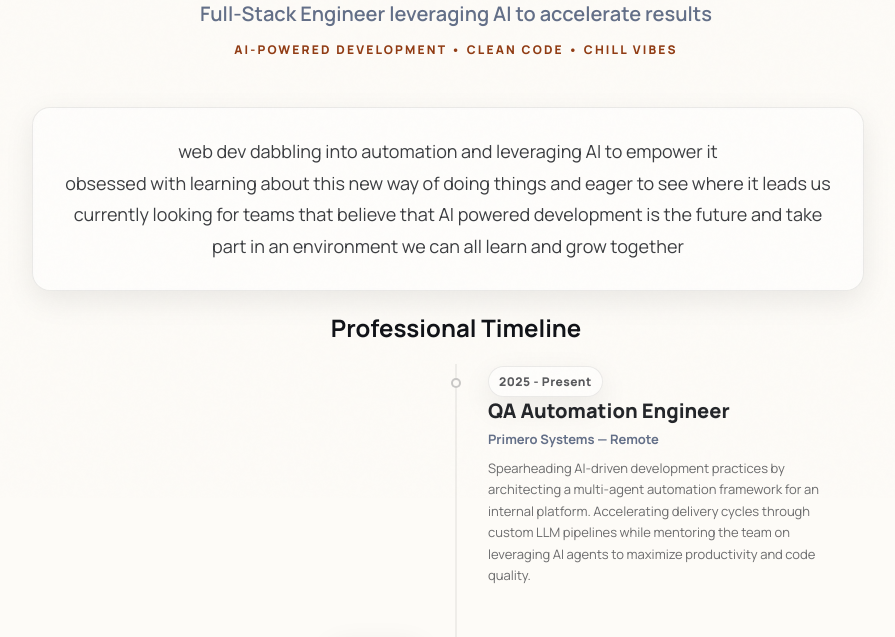
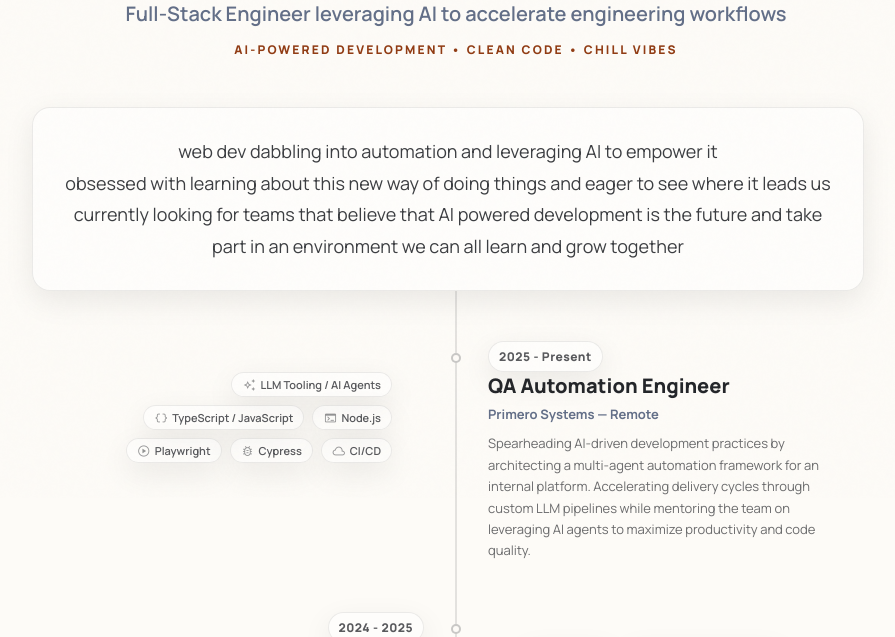
Before and after one commit to sebbrinkworth/portfolio, a website built with Vite: page index.html in a window 1280 px wide. Shown: the part 302-939 px from the top of the page, without its empty margins (184-1079 px from the left). Built offline with nearby package versions, Linux system fonts and the light colour scheme.

Commit message:
ux rework

```diff
--- a/css/components.css
+++ b/css/components.css
@@ -108,8 +108,8 @@
   background: rgb(var(--card) / var(--card-alpha));
   box-shadow: var(--shadow);
   padding: 22px;
-  backdrop-filter: blur(10px);
-  -webkit-backdrop-filter: blur(10px);
+  position: relative;
+  z-index: 1;
 
   /* Added for horizontal alignment */
   text-align: center;
@@ -136,25 +136,30 @@
   text-align: center;
 }
 
+
 .timeline-body {
   position: relative;
   display: flow-root;
+  padding-top: 3rem;
+  margin-bottom: 80px;
 }
 
 /* Timeline line - starts at Professional Timeline section, continues through to Education */
-.timeline-body {
-  position: relative;
-}
 
 .timeline-body::before {
   content: "";
   position: absolute;
   top: 0;
-  bottom: 0;
+  bottom: -80px;
   left: 14px;
   width: 1px;
-  background: rgb(var(--border) / 0.12);
-  z-index: 0;
+  background: linear-gradient(
+    to bottom,
+    rgb(var(--border) / 0.22) 0%,
+    rgb(var(--border) / 0.22) calc(100% - 60px),
+    transparent 100%
+  );
+  z-index: 1;
   pointer-events: none;
 }
 
@@ -162,6 +167,13 @@
   .timeline-body::before {
     left: 50%;
     transform: translateX(-50%);
+    bottom: -80px;
+    background: linear-gradient(
+      to bottom,
+      rgb(var(--border) / 0.22) 0%,
+      rgb(var(--border) / 0.22) calc(100% - 60px),
+      transparent 100%
+    );
   }
 }
 
@@ -202,6 +214,7 @@
   border: 2px solid rgb(var(--border) / 0.22);
   transform: translateX(-50%);
   z-index: 2;
+  transition: border-color 0.3s ease;
 }
 
 @media (min-width: 768px) {
@@ -221,6 +234,7 @@
   color: rgb(var(--fg) / 0.7);
   letter-spacing: 0.04em;
   box-shadow: var(--shadow);
+  transition: color 0.3s ease, border-color 0.3s ease;
 }
 
 .t-content h3 {
@@ -228,10 +242,20 @@
   font-size: 20px;
   font-weight: 800;
   color: rgb(var(--fg) / 0.92);
+  transition: color 0.3s ease;
 }
 
 .t-item:hover .t-content h3 {
   color: rgb(var(--primary));
+}
+
+.t-item:hover .t-dot {
+  border-color: rgb(var(--primary));
+}
+
+.t-item:hover .t-date {
+  color: rgb(var(--primary));
+  border-color: rgb(var(--primary) / var(--border-alpha));
 }
 
 .t-meta {
@@ -248,6 +272,52 @@
   color: rgb(var(--fg) / 0.62);
 }
 
+/* Timeline skill badges */
+.t-skills {
+  display: flex;
+  flex-wrap: wrap;
+  gap: 8px;
+  margin-top: 12px;
+  align-items: flex-start;
+}
+
+@media (min-width: 768px) {
+  .t-skills {
+    margin-top: 0;
+    align-self: start;
+  }
+}
+
+.t-skill-badge {
+  display: inline-flex;
+  align-items: center;
+  gap: 4px;
+  padding: 4px 10px;
+  border-radius: 999px;
+  border: 1px solid rgb(var(--border) / var(--border-alpha));
+  background: rgb(var(--card) / var(--card-alpha));
+  color: rgb(var(--fg) / 0.7);
+  font-size: 11px;
+  font-weight: 600;
+  box-shadow: var(--shadow);
+  white-space: nowrap;
+  transition: color 0.2s ease;
+}
+
+.t-skill-badge .ms {
+  font-size: 14px;
+  color: rgb(var(--fg) / 0.45);
+  transition: color 0.2s ease;
+}
+
+.t-skill-badge:hover {
+  color: rgb(var(--primary));
+}
+
+.t-skill-badge:hover .ms {
+  color: rgb(var(--primary));
+}
+
 @media (min-width: 768px) {
   .t-item.left .t-date-wrap {
     grid-column: 1;
@@ -261,6 +331,13 @@
     text-align: right;
   }
 
+  .t-item.left .t-skills {
+    grid-column: 2;
+    justify-self: start;
+    justify-content: flex-start;
+    padding-left: 2rem;
+  }
+
   .t-item.right .t-date-wrap {
     grid-column: 2;
     justify-self: start;
@@ -271,6 +348,14 @@
     grid-column: 2;
     justify-self: start;
     text-align: left;
+  }
+
+  .t-item.right .t-skills {
+    grid-column: 1;
+    justify-self: end;
+    justify-content: flex-end;
+    width: 100%;
+    padding-right: 2rem;
   }
 }
 
@@ -360,6 +445,11 @@ footer {
   letter-spacing: 0.18em;
   text-transform: uppercase;
   color: rgb(var(--fg) / 0.82);
+  transition: color 0.3s ease;
+}
+
+.links a:hover {
+  color: rgb(var(--primary));
 }
 
 .dot {
--- a/index.html
+++ b/index.html
@@ -221,7 +221,7 @@
       <h1>Sebastian Brinkworth</h1>
 
       <p class="subtitle">
-        Full-Stack Engineer leveraging AI to accelerate results
+        Full-Stack Engineer leveraging AI to accelerate engineering workflows
         <small>AI-Powered Development • Clean Code • Chill Vibes</small>
       </p>
     </header>
@@ -241,25 +241,10 @@
 
     <!-- Timeline -->
     <section class="timeline" aria-label="Professional Timeline">
-      <div class="section-title">
-        <h2>Professional Timeline</h2>
-      </div>
-
       <div class="timeline-body">
         <div id="timeline"></div>
       </div>
     </section>
-
-    <!-- Skills -->
-    <section class="skills" aria-label="Technical Skills">
-      <div class="section-title">
-        <h2>Technical Skills</h2>
-      </div>
-
-      <ul id="skills"></ul>
-    </section>
-
-    <div class="section-divider" aria-hidden="true"></div>
   </main>
 
   <!-- GALLERY VIEW -->
--- a/public/data/timeline.json
+++ b/public/data/timeline.json
@@ -4,41 +4,47 @@
     "role": "QA Automation Engineer",
     "org": "Primero Systems",
     "location": "Remote",
-    "desc": "Spearheading AI-driven development practices by architecting a multi-agent automation framework for an internal platform. Accelerating delivery cycles through custom LLM pipelines while mentoring the team on leveraging AI agents to maximize productivity and code quality."
+    "desc": "Spearheading AI-driven development practices by architecting a multi-agent automation framework for an internal platform. Accelerating delivery cycles through custom LLM pipelines while mentoring the team on leveraging AI agents to maximize productivity and code quality.",
+    "skills": ["LLM Tooling / AI Agents", "TypeScript / JavaScript", "Node.js", "Playwright", "Cypress", "CI/CD"]
   },
   {
     "dates": "2024 - 2025",
     "role": "Full-Stack Developer",
     "org": "CEAB",
     "location": "Remote",
-    "desc": "Engineered a custom employee management system to replace legacy Google Sheets workflows. Provided technical support, documentation, and continuous feature enhancements."
+    "desc": "Engineered a custom employee management system to replace legacy Google Sheets workflows. Provided technical support, documentation, and continuous feature enhancements.",
+    "skills": ["Angular 2+", "TypeScript / JavaScript", ".NET", "SQL", "Git"]
   },
   {
     "dates": "2022 - 2024",
     "role": "Full-Stack Developer",
     "org": "Zuehlke",
     "location": "Porto, Portugal",
-    "desc": "Modernized portals for the Austrian Green Party and Swiss Telecom using Angular 16+, Spring Boot, and Ionic. Integrated Google Maps and upgraded core legacy dependencies."
+    "desc": "Modernized portals for the Austrian Green Party and Swiss Telecom using Angular 16+, Spring Boot, and Ionic. Integrated Google Maps and upgraded core legacy dependencies.",
+    "skills": ["Angular 2+", "TypeScript / JavaScript", "Java / Spring Boot", "Ionic", "REST APIs", "Azure DevOps"]
   },
   {
     "dates": "2021 - 2022",
     "role": "Full-Stack Developer",
     "org": "PwC",
     "location": "Rosario, Argentina",
-    "desc": "Developed Angular frontends and .NET backends for tax-related tools. Managed code reviews, testing, and production bug fixes in a high-compliance environment."
+    "desc": "Developed Angular frontends and .NET backends for tax-related tools. Managed code reviews, testing, and production bug fixes in a high-compliance environment.",
+    "skills": ["Angular 2+", "TypeScript / JavaScript", ".NET", "SQL", "Azure DevOps", "JIRA"]
   },
   {
     "dates": "2019 - 2021",
     "role": "Front-End Developer",
     "org": "Globant",
     "location": "Rosario, Argentina",
-    "desc": "Built Angular 8+ applications for a global financial consulting firm. Collaborated within a diverse Agile team using Azure DevOps."
+    "desc": "Built Angular 8+ applications for a global financial consulting firm. Collaborated within a diverse Agile team using Azure DevOps.",
+    "skills": ["Angular 2+", "TypeScript / JavaScript", "Sass", "Bootstrap", "Azure DevOps", "Jest"]
   },
   {
     "dates": "2018 - 2019",
     "role": "Bachelor's Degree in Software Engineering",
     "org": "UNR",
     "location": "Rosario, Argentina",
-    "desc": "Completed comprehensive software engineering program with focus on modern development practices, algorithms, and system architecture."
+    "desc": "Completed comprehensive software engineering program with focus on modern development practices, algorithms, and system architecture.",
+    "skills": ["Git", "SQL"]
   }
 ]
--- a/ts/main.ts
+++ b/ts/main.ts
@@ -1,6 +1,5 @@
 import { initTheme } from './theme';
 import { loadTimeline } from './timeline';
-import { loadSkills } from './skills';
 import { initRouter, registerRoute, navigateTo } from './router';
 import { galleryCache, viewState } from './app-state';
 import { escapeHtml } from './utils';
@@ -41,7 +40,6 @@ async function initApp(): Promise<void> {
 
   // Load initial data for home view
   loadTimeline();
-  loadSkills();
 
   // Setup gallery event listeners
   setupGalleryEventListeners();
--- a/ts/timeline.ts
+++ b/ts/timeline.ts
@@ -1,9 +1,9 @@
 import { escapeHtml } from './utils';
-import type { TimelineItem } from '../types';
+import type { TimelineItem, Skill } from '../types';
 
 /**
  * Load and render timeline data from JSON
- * Renders alternating left/right layout
+ * Renders alternating left/right layout with skill badges on opposite side
  * All content is escaped to prevent XSS
  *
  * Performance: < 50ms for 100 items
@@ -12,8 +12,13 @@ import type { TimelineItem } from '../types';
  */
 export async function loadTimeline(): Promise<void> {
   try {
-    const response = await fetch('/data/timeline.json');
-    const timeline: TimelineItem[] = await response.json();
+    const [timelineRes, skillsRes] = await Promise.all([
+      fetch('/data/timeline.json'),
+      fetch('/data/skills.json')
+    ]);
+
+    const timeline: TimelineItem[] = await timelineRes.json();
+    const skills: Skill[] = await skillsRes.json();
 
     const timelineEl = document.getElementById("timeline");
     if (!timelineEl) return;
@@ -23,8 +28,44 @@ export async function loadTimeline(): Promise<void> {
       return;
     }
 
+    // Create a lookup map for skills by label
+    const skillMap = new Map(skills.map(s => [s.label, s]));
+
     timelineEl.innerHTML = timeline.map((item, i) => {
       const side = i % 2 === 0 ? "right" : "left";
+
+      // Build skill badges HTML
+      let skillsHtml = '';
+      if (item.skills && item.skills.length > 0) {
+        const skillBadges = item.skills
+          .map(skillLabel => {
+            const skill = skillMap.get(skillLabel);
+            if (!skill) return '';
+            return `
+              <span class="t-skill-badge">
+                <span class="ms" aria-hidden="true">${escapeHtml(skill.icon)}</span>
+                <span>${escapeHtml(skill.label)}</span>
+              </span>
+            `;
+          })
+          .filter(Boolean)
+          .join('');
+
+        if (skillBadges) {
+          skillsHtml = `<div class="t-skills">${skillBadges}</div>`;
+        }
+      }
+
+      // For right items, skills come before content in DOM to match visual order
+      // For left items, skills come after content
+      const contentHtml = `
+          <div class="t-content">
+            <h3>${escapeHtml(item.role)}</h3>
+            <div class="t-meta">${escapeHtml(item.org)} — ${escapeHtml(item.location)}</div>
+            <div class="t-desc">${escapeHtml(item.desc)}</div>
+          </div>
+      `;
+
       return `
         <article class="t-item ${side}">
           <div class="t-dot" aria-hidden="true"></div>
@@ -33,11 +74,7 @@ export async function loadTimeline(): Promise<void> {
             <span class="t-date">${escapeHtml(item.dates)}</span>
           </div>
 
-          <div class="t-content">
-            <h3>${escapeHtml(item.role)}</h3>
-            <div class="t-meta">${escapeHtml(item.org)} — ${escapeHtml(item.location)}</div>
-            <div class="t-desc">${escapeHtml(item.desc)}</div>
-          </div>
+          ${side === 'right' ? skillsHtml + contentHtml : contentHtml + skillsHtml}
         </article>
       `;
     }).join("");
--- a/types/index.ts
+++ b/types/index.ts
@@ -16,6 +16,7 @@ export interface TimelineItem {
   org: string;
   location: string;
   desc: string;
+  skills?: string[];
 }
 
 /** Represents a gallery image entry from gallery.json */
```
Also changed, not shown: data/timeline.json (+12 -6 lines), sebastian-brinkworth.md (+2 -3 lines).
